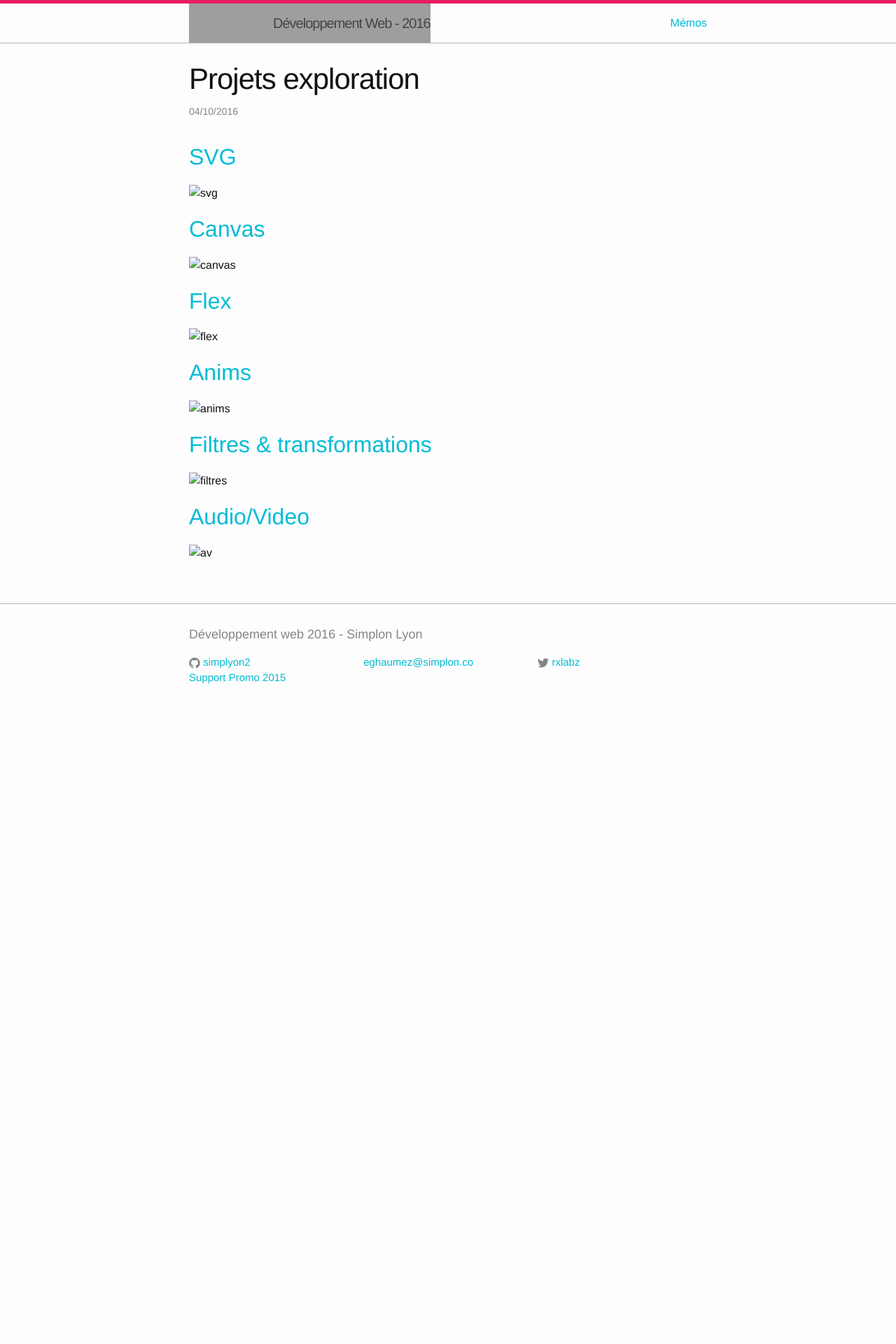
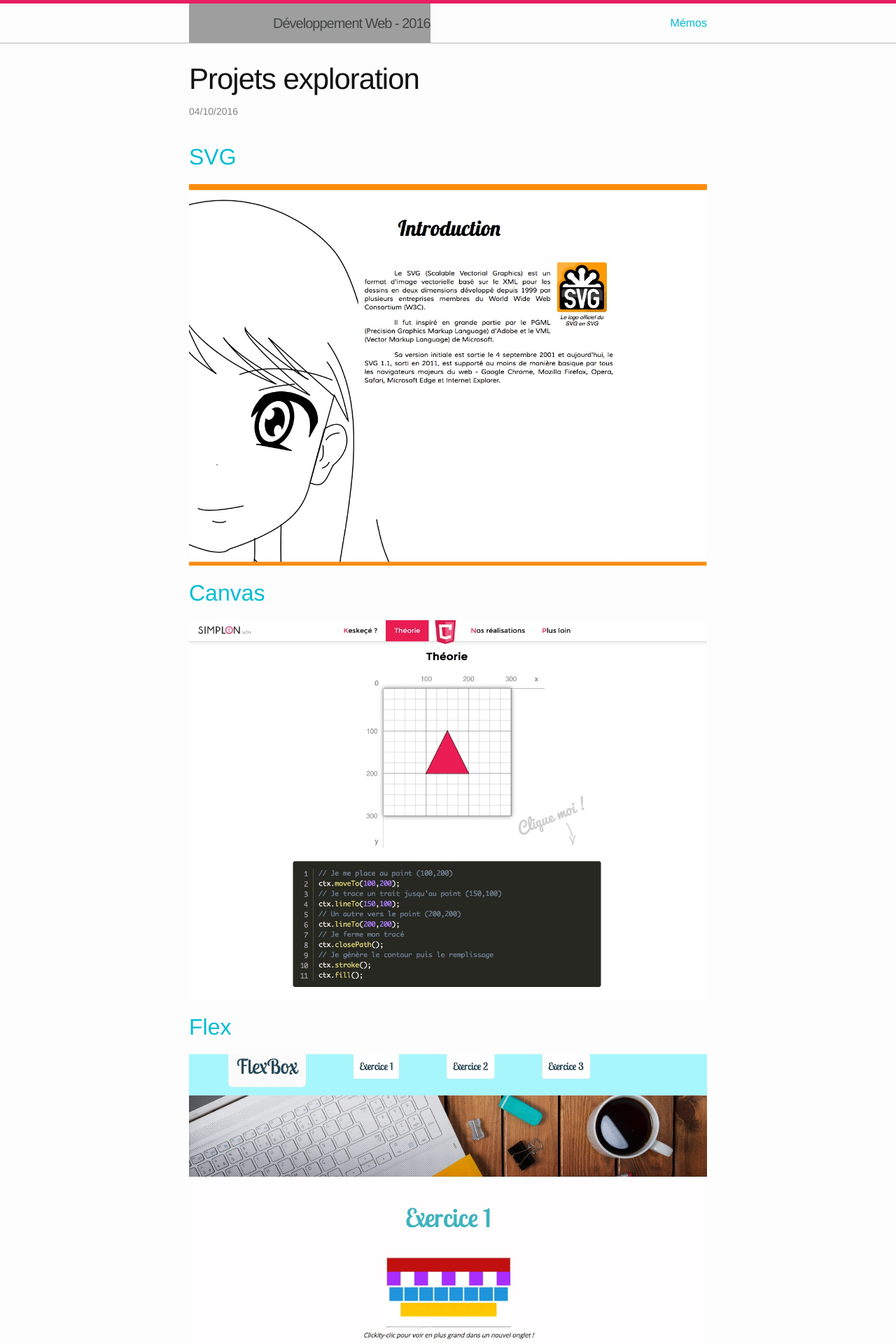
Before and after one commit to cappert/support, a Jekyll site: the page built from _posts/2016-10-04-groupe-exploration.md, in a window 1280 px wide. Shown: the top 1920 px of the page at 70% size. Built offline with Jekyll 4.4.1, drawn with Linux system fonts in a browser that asks for light colours; before the commit the page ends 1040 px from its top, so only the background shows below that; grey boxes are pictures that could not be loaded.

Commit message:
explorations screensh

```diff
--- a/_posts/2016-10-04-groupe-exploration.md
+++ b/_posts/2016-10-04-groupe-exploration.md
@@ -7,19 +7,19 @@ categories: hebdo
 
 ## [SVG](https://tienn1962.github.io/Groupe_SVG/)
 
-![svg](../../../img/svg.jpg)
+![svg](../../../../img/svg.jpg)
 
 ## [Canvas](https://dirago.github.io/Canvas/)
-![canvas](../../../img/canvas.jpg)
+![canvas](../../../../img/canvas.jpg)
 
 ## [Flex](https://ptitim.github.io/Flex/)
-![flex](../../../img/flex.jpg)
+![flex](../../../../img/flex.jpg)
 
 ## [Anims](http://animus-transismus.tk/accueil)
-![anims](../../../img/anims.jpg)
+![anims](../../../../img/anims.jpg)
 
 ## [Filtres & transformations](https://anna-ap.github.io/ProjetSimplon/filtreTransform/index.html)
-![filtres](../../../img/filtres.jpg)
+![filtres](../../../../img/filtres.jpg)
 
 ## [Audio/Video](https://myrng.github.io/Media_Project/index.html)
-![av](../../../img/av.jpg)
+![av](../../../../img/av.jpg)
```
